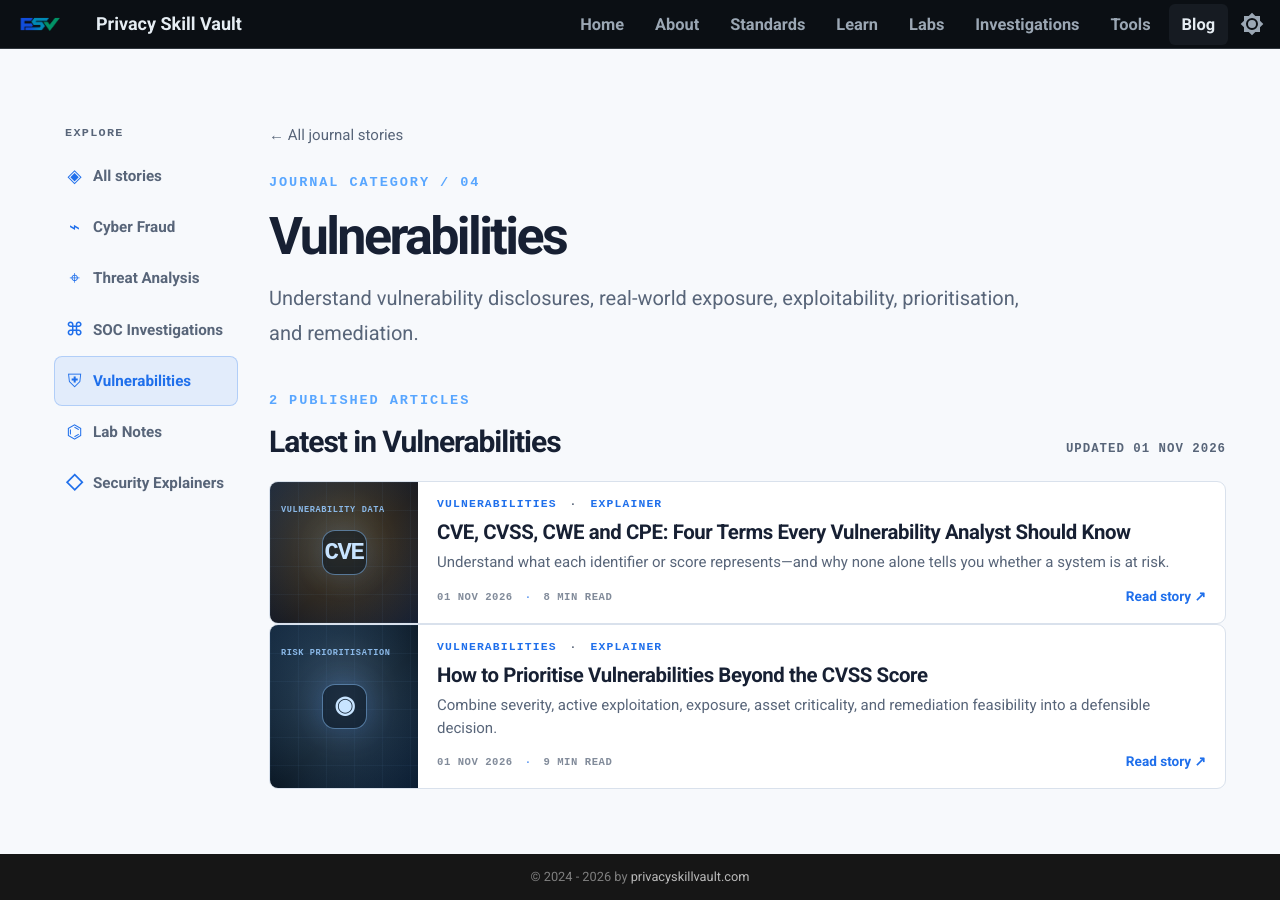
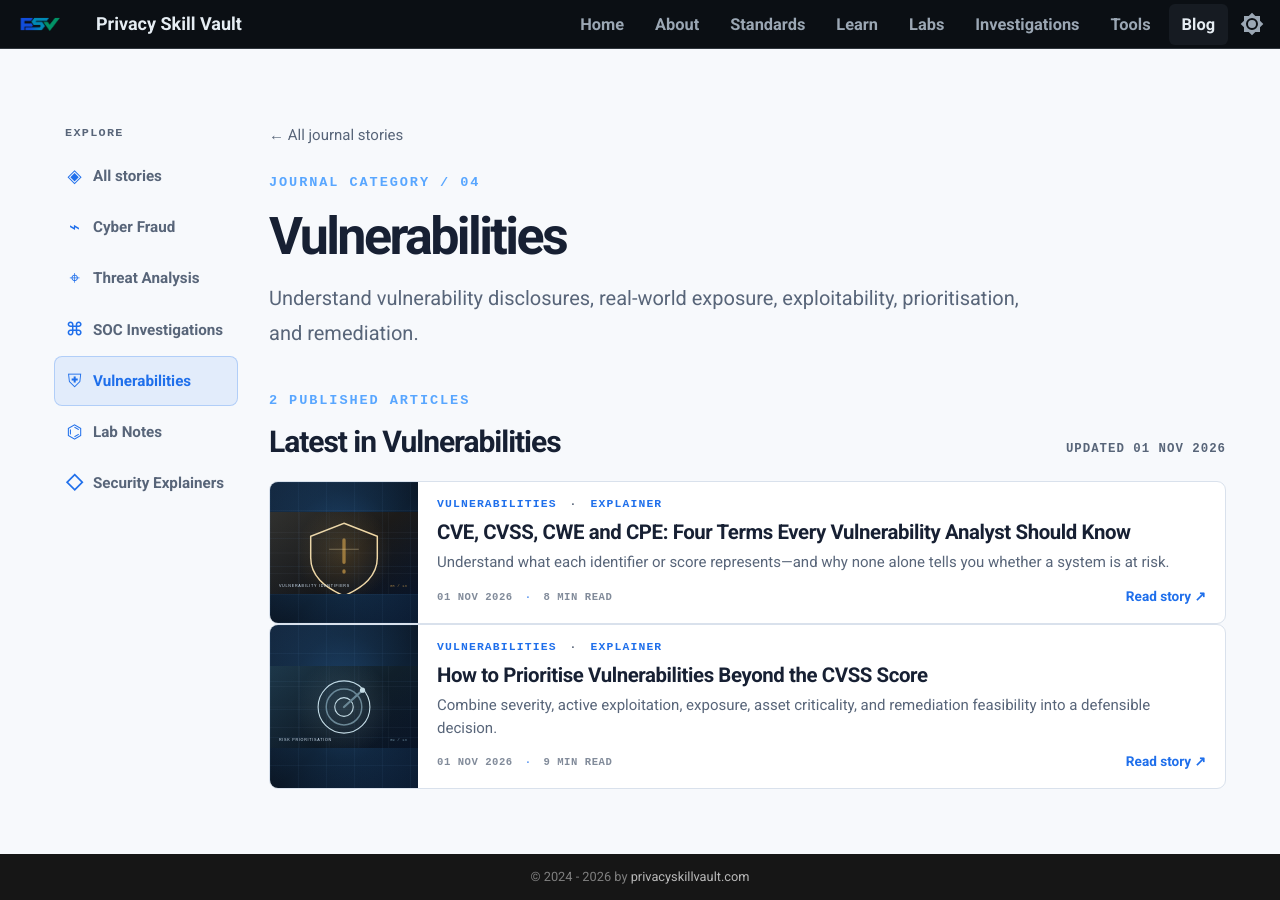
Before and after one commit to PrivacySkillVault/privacyskillvault.github.io, an MkDocs documentation site: the page built from docs/blog/vulnerabilities/index.md, in a window 1280 px wide. Built offline with MkDocs 1.6.1 and Material for MkDocs 9.7.7, drawn with Linux system fonts in a browser that asks for light colours.

Commit message:
Use distinct illustrations in vulnerabilities story cards

```diff
--- a/docs/blog/vulnerabilities/index.md
+++ b/docs/blog/vulnerabilities/index.md
@@ -18,11 +18,11 @@
     <div class="psv-journal-section-head"><div><p class="psv-journal-kicker">2 PUBLISHED ARTICLES</p><h2>Latest in Vulnerabilities</h2></div><span class="psv-journal-count">UPDATED 01 NOV 2026</span></div>
     <div class="psv-journal-story-list">
 <a class="psv-story-card" href="cve-cvss-cwe-cpe-explained/">
-      <div class="psv-story-card__art psv-story-art--cve" aria-hidden="true"><span class="psv-story-art__label">VULNERABILITY DATA</span><span class="psv-thumb-glyph">CVE</span></div>
+      <div class="psv-story-card__art" aria-hidden="true"><img src="../../assets/blog/cve-cvss-cwe-cpe-explained.svg" alt="" loading="lazy"></div>
       <div class="psv-story-card__body"><span class="psv-story-category">VULNERABILITIES <i>·</i> EXPLAINER</span><h3>CVE, CVSS, CWE and CPE: Four Terms Every Vulnerability Analyst Should Know</h3><p>Understand what each identifier or score represents—and why none alone tells you whether a system is at risk.</p><div class="psv-story-card__footer"><small>01 NOV 2026 <i>·</i> 8 MIN READ</small><span>Read story ↗</span></div></div>
     </a>
 <a class="psv-story-card" href="prioritising-vulnerabilities-beyond-cvss/">
-      <div class="psv-story-card__art psv-story-art--risk" aria-hidden="true"><span class="psv-story-art__label">RISK PRIORITISATION</span><span class="psv-thumb-glyph">◉</span></div>
+      <div class="psv-story-card__art" aria-hidden="true"><img src="../../assets/blog/prioritising-vulnerabilities-beyond-cvss.svg" alt="" loading="lazy"></div>
       <div class="psv-story-card__body"><span class="psv-story-category">VULNERABILITIES <i>·</i> EXPLAINER</span><h3>How to Prioritise Vulnerabilities Beyond the CVSS Score</h3><p>Combine severity, active exploitation, exposure, asset criticality, and remediation feasibility into a defensible decision.</p><div class="psv-story-card__footer"><small>01 NOV 2026 <i>·</i> 9 MIN READ</small><span>Read story ↗</span></div></div>
     </a>
     </div>
```
